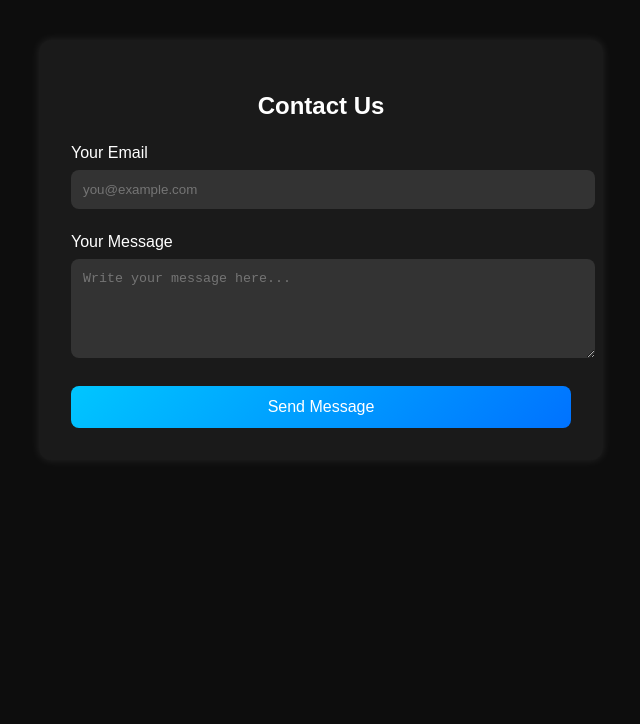
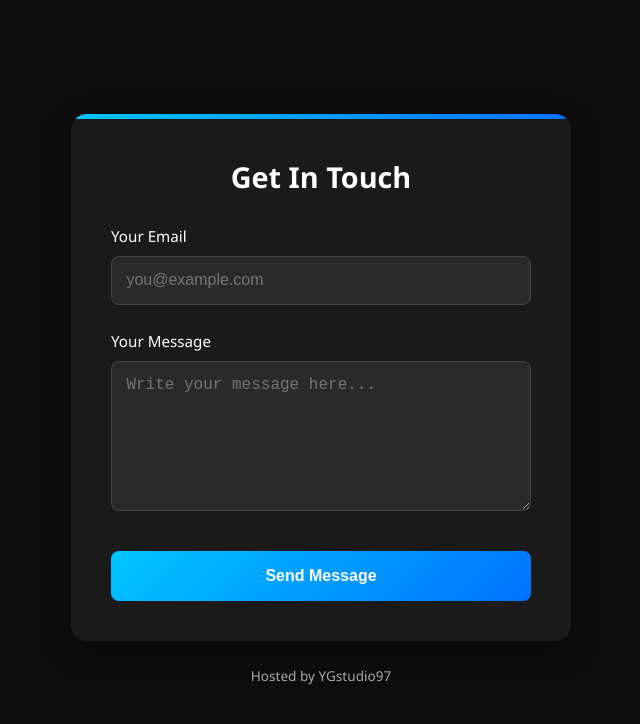
Before and after one commit to YGstudio97/YG-ContactForm, a plain HTML site: page index.html in a window 1280 px wide. Shown: the whole page, without its empty margins (319-959 px from the left). Drawn offline with Linux system fonts and the light colour scheme.

Commit message:
Update index.html

```diff
--- a/index.html
+++ b/index.html
@@ -4,45 +4,185 @@
   <meta charset="UTF-8">
   <meta name="viewport" content="width=device-width, initial-scale=1.0">
   <title>Contact Form</title>
+  <style>
+    :root {
+      --primary: #0072ff;
+      --primary-dark: #0058cc;
+      --bg: #0d0d0d;
+      --card-bg: #1a1a1a;
+      --input-bg: #2a2a2a;
+      --text: #ffffff;
+      --text-muted: #aaaaaa;
+    }
+
+    * {
+      box-sizing: border-box;
+      margin: 0;
+      padding: 0;
+    }
+
+    body {
+      font-family: 'Segoe UI', Tahoma, Geneva, Verdana, sans-serif;
+      background-color: var(--bg);
+      color: var(--text);
+      min-height: 100vh;
+      display: flex;
+      flex-direction: column;
+      align-items: center;
+      justify-content: center;
+      padding: 2rem;
+      line-height: 1.6;
+    }
+
+    .form-container {
+      max-width: 500px;
+      width: 100%;
+      background: var(--card-bg);
+      padding: 2.5rem;
+      border-radius: 16px;
+      box-shadow: 0 10px 30px rgba(0, 0, 0, 0.3);
+      position: relative;
+      overflow: hidden;
+    }
+
+    .form-container::before {
+      content: '';
+      position: absolute;
+      top: 0;
+      left: 0;
+      width: 100%;
+      height: 5px;
+      background: linear-gradient(90deg, #00c6ff, #0072ff);
+    }
+
+    h2 {
+      text-align: center;
+      margin-bottom: 1.5rem;
+      font-size: 1.8rem;
+      font-weight: 600;
+      color: white;
+    }
+
+    .form-group {
+      margin-bottom: 1.5rem;
+    }
+
+    label {
+      display: block;
+      margin-bottom: 0.5rem;
+      font-weight: 500;
+      font-size: 0.95rem;
+    }
+
+    input, textarea {
+      width: 100%;
+      padding: 0.9rem;
+      border: 1px solid #444;
+      border-radius: 8px;
+      background: var(--input-bg);
+      color: var(--text);
+      font-size: 1rem;
+      transition: all 0.3s ease;
+    }
+
+    input:focus, textarea:focus {
+      outline: none;
+      border-color: var(--primary);
+      box-shadow: 0 0 0 3px rgba(0, 114, 255, 0.2);
+    }
+
+    textarea {
+      min-height: 150px;
+      resize: vertical;
+    }
+
+    .submit-btn {
+      width: 100%;
+      padding: 1rem;
+      background: linear-gradient(135deg, #00c6ff, #0072ff);
+      border: none;
+      border-radius: 8px;
+      color: white;
+      font-size: 1rem;
+      font-weight: 600;
+      cursor: pointer;
+      transition: all 0.3s ease;
+      margin-top: 0.5rem;
+    }
+
+    .submit-btn:hover {
+      background: linear-gradient(135deg, #00c6ff, var(--primary-dark));
+      transform: translateY(-2px);
+      box-shadow: 0 5px 15px rgba(0, 114, 255, 0.3);
+    }
+
+    .submit-btn:active {
+      transform: translateY(0);
+    }
+
+    .hosted-by {
+      text-align: center;
+      margin-top: 1.5rem;
+      color: var(--text-muted);
+      font-size: 0.85rem;
+    }
+
+    .hosted-by a {
+      color: var(--text-muted);
+      text-decoration: none;
+      transition: color 0.3s;
+    }
+
+    .hosted-by a:hover {
+      color: var(--primary);
+    }
+
+    @media (max-width: 600px) {
+      body {
+        padding: 1rem;
+      }
+
+      .form-container {
+        padding: 1.5rem;
+      }
+    }
+  </style>
 </head>
-<body style="background-color: #0d0d0d; font-family: Arial, sans-serif; color: #fff; padding: 2rem;">
+<body>
+  <div class="form-container">
+    <form action="https://formspree.io/f/xrbkenjj" method="POST">
+      <h2>Get In Touch</h2>
 
-  <form
-    action="https://formspree.io/f/xrbkenjj"
-    method="POST"
-    style="max-width: 500px; margin: 0 auto; background: #1a1a1a; padding: 2rem; border-radius: 12px; box-shadow: 0 0 10px rgba(255, 255, 255, 0.1);"
-  >
-    <h2 style="text-align: center; margin-bottom: 1.5rem;">Contact Us</h2>
-
-    <label for="email" style="display: block; margin-bottom: 0.5rem;">Your Email</label>
+      <div class="form-group">
+        <label for="email">Your Email</label>
         <input
           type="email"
           id="email"
           name="email"
           placeholder="you@example.com"
           required
-      style="width: 100%; padding: 0.75rem; margin-bottom: 1.5rem; border: none; border-radius: 8px; background: #333; color: #fff;"
         />
+      </div>
 
-    <label for="message" style="display: block; margin-bottom: 0.5rem;">Your Message</label>
+      <div class="form-group">
+        <label for="message">Your Message</label>
         <textarea
           id="message"
           name="message"
-      rows="5"
           placeholder="Write your message here..."
           required
-      style="width: 100%; padding: 0.75rem; margin-bottom: 1.5rem; border: none; border-radius: 8px; background: #333; color: #fff;"
         ></textarea>
+      </div>
 
-    <button
-      type="submit"
-      style="width: 100%; padding: 0.75rem; background: linear-gradient(135deg, #00c6ff, #0072ff); border: none; border-radius: 8px; color: white; font-size: 1rem; cursor: pointer; transition: 0.3s;"
-      onmouseover="this.style.opacity='0.9'"
-      onmouseout="this.style.opacity='1'"
-    >
+      <button type="submit" class="submit-btn">
         Send Message
       </button>
     </form>
+  </div>
+
+  <div class="hosted-by">
+    Hosted by <a href="#" target="_blank">YGstudio97</a>
+  </div>
 
 </body>
 </html>
```
Lines whose indentation alone changed are shown as unchanged.
